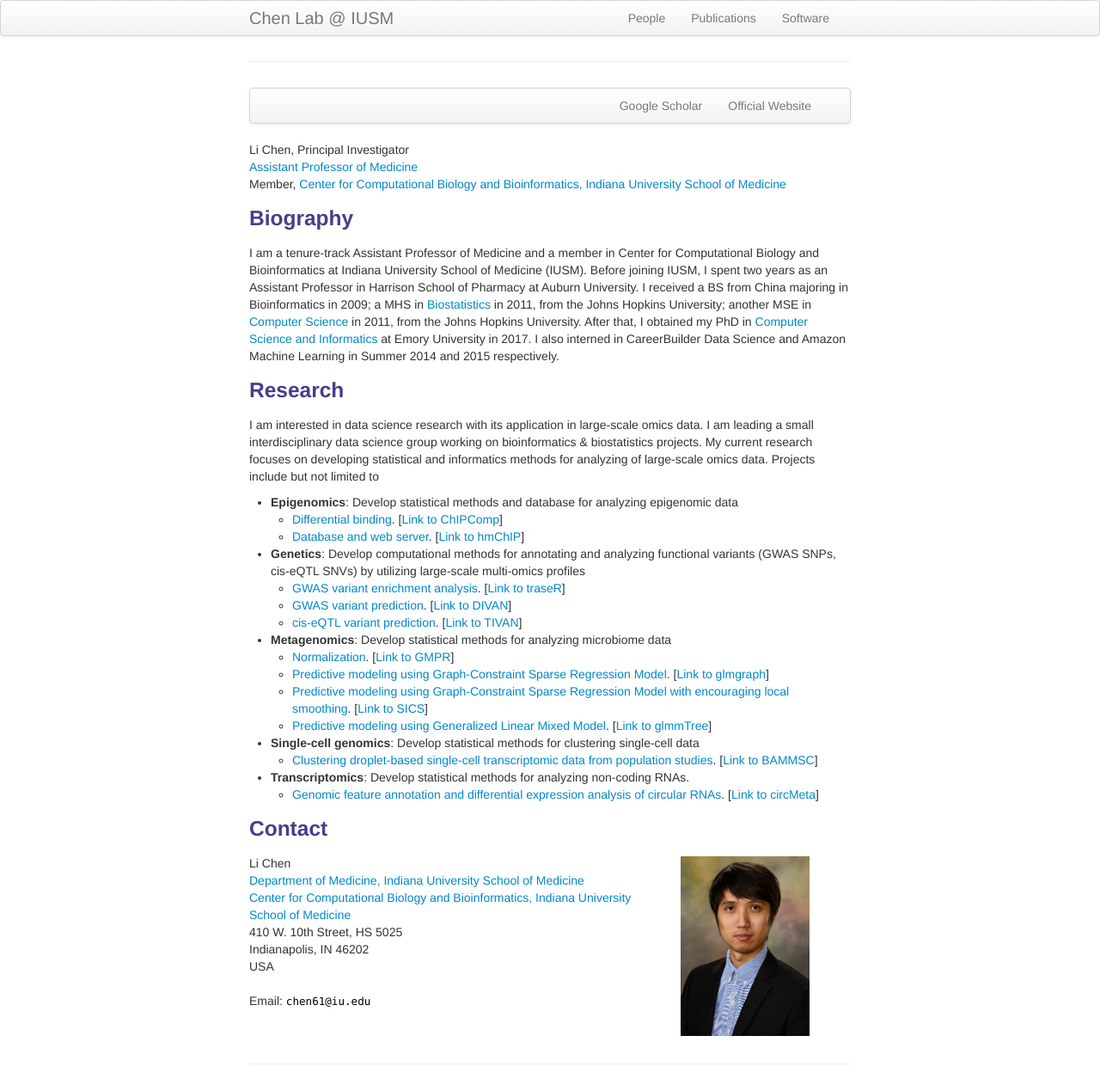
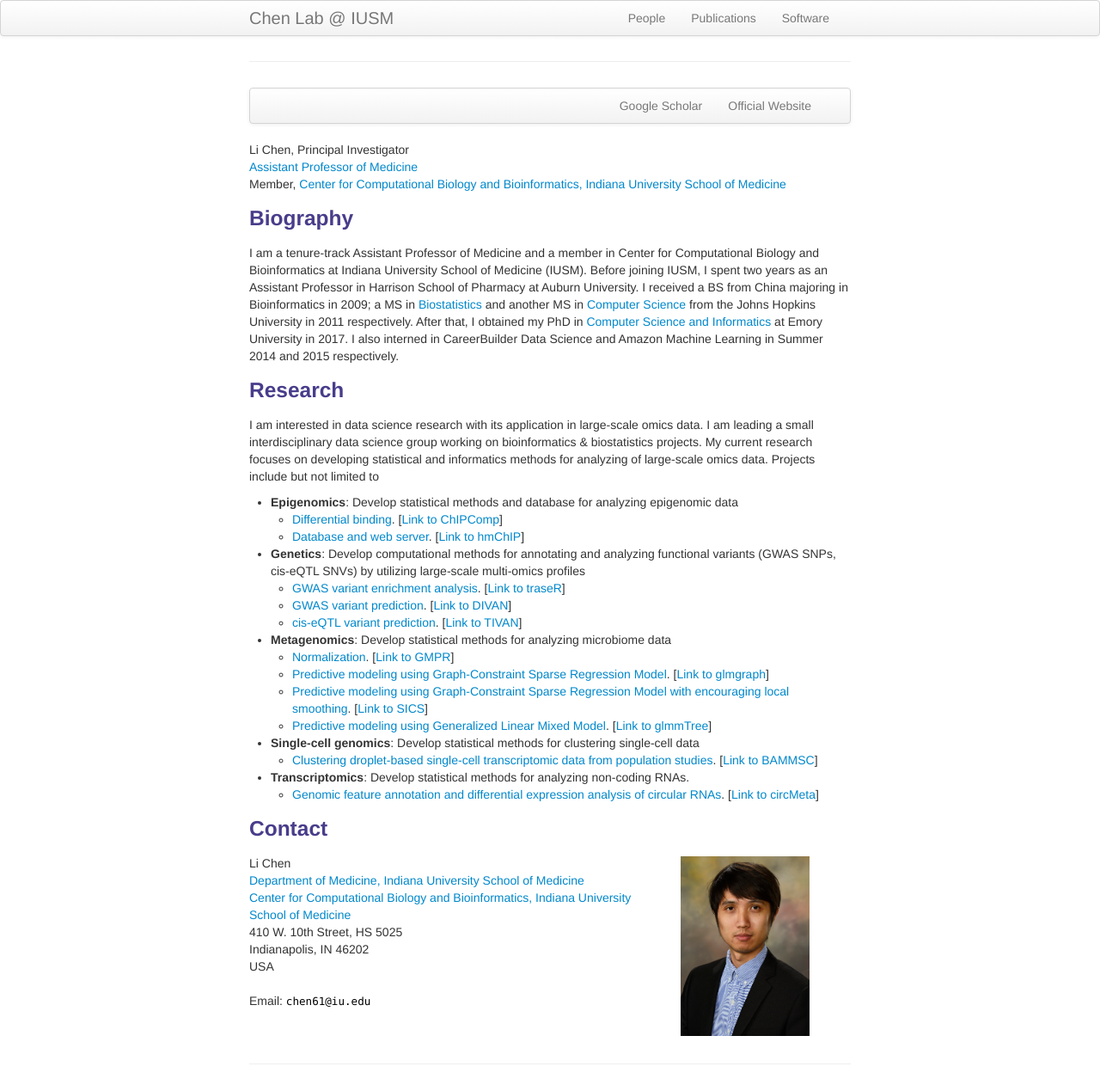
Before and after one commit to lichenbiostat/lichen-lab.github.io, a Jekyll site: the page built from index.md, in a window 1280 px wide. Shown: the whole page at 86% size. Built offline with Jekyll 4.4.1, drawn with Linux system fonts in a browser that asks for light colours.

Commit message:
Update index.md

```diff
--- a/index.md
+++ b/index.md
@@ -26,7 +26,7 @@ description: I am a tenure-track Assistant Professor of Medicine at Indiana Univ
 
 ###  Biography
 
-I am a tenure-track Assistant Professor of Medicine and a member in Center for Computational Biology and Bioinformatics at Indiana University School of Medicine (IUSM). Before joining IUSM, I spent two years as an Assistant Professor in Harrison School of Pharmacy at Auburn University. I received a BS from China majoring in Bioinformatics in 2009; a MHS in [Biostatistics](http://www.jhsph.edu/departments/biostatistics/index.html) in 2011, from the Johns Hopkins University; another MSE in [Computer Science](https://www.cs.jhu.edu/) in 2011, from the Johns Hopkins University. After that, I obtained my PhD in [Computer Science and Informatics](http://www.cs.emory.edu/site/home/) at Emory University in 2017. I also interned in CareerBuilder Data Science and Amazon Machine Learning in Summer 2014 and 2015 respectively.
+I am a tenure-track Assistant Professor of Medicine and a member in Center for Computational Biology and Bioinformatics at Indiana University School of Medicine (IUSM). Before joining IUSM, I spent two years as an Assistant Professor in Harrison School of Pharmacy at Auburn University. I received a BS from China majoring in Bioinformatics in 2009; a MS in [Biostatistics](http://www.jhsph.edu/departments/biostatistics/index.html) and another MS in [Computer Science](https://www.cs.jhu.edu/) from the Johns Hopkins University in 2011 respectively. After that, I obtained my PhD in [Computer Science and Informatics](http://www.cs.emory.edu/site/home/) at Emory University in 2017. I also interned in CareerBuilder Data Science and Amazon Machine Learning in Summer 2014 and 2015 respectively.
 
 
 ### Research
```
